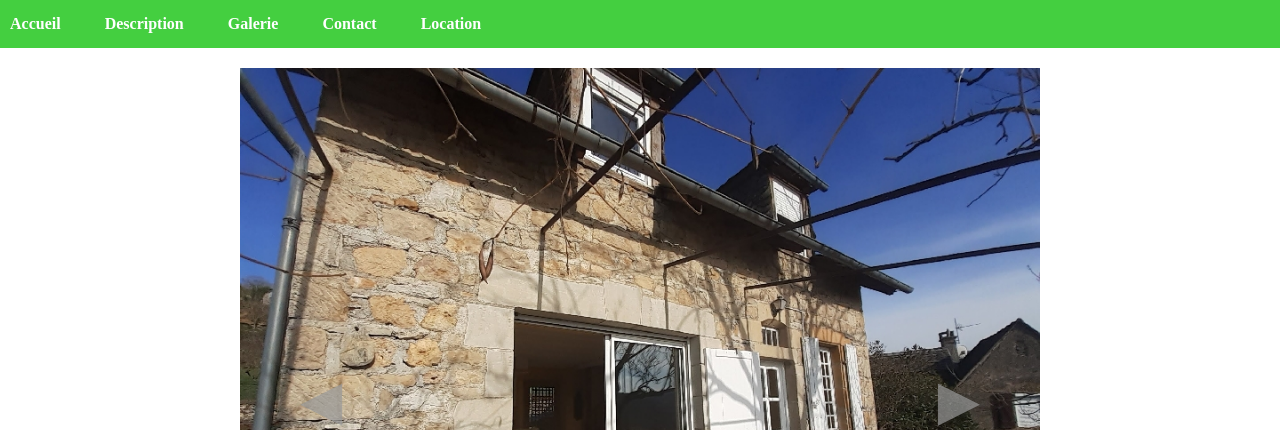
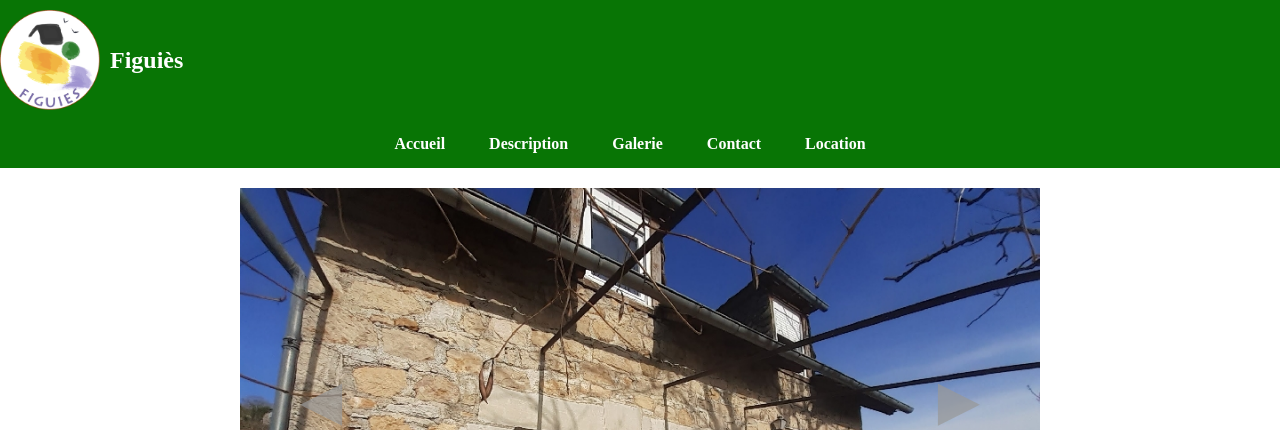
Before and after one commit to matias1102/WebsiteCottage, a PHP site: page /Website/view.html in a window 1280 px wide. Shown: the top 430 px of the page. Run offline with PHP 8.4, Linux system fonts and the light colour scheme; some libraries are stand-ins or nearby versions.

Commit message:
header + logo

```diff
--- a/Website/view.html
+++ b/Website/view.html
@@ -8,18 +8,18 @@
     <link rel="stylesheet" type="text/css" href="../css/style.css">
     <link rel="stylesheet" href="https://cdnjs.cloudflare.com/ajax/libs/font-awesome/6.2.0/css/all.min.css">
     <!-- Inclure la bibliothèque Leaflet -->
-<link rel="stylesheet" href="https://unpkg.com/leaflet@1.7.1/dist/leaflet.css" />
-<script src="https://unpkg.com/leaflet@1.7.1/dist/leaflet.js"></script>
-        <style type="text/css">
-            #map{ /* la carte DOIT avoir une hauteur sinon elle n'apparaît pas */
-                height:400px;
-            }
-        </style>
+    <link rel="stylesheet" href="https://unpkg.com/leaflet@1.7.1/dist/leaflet.css" />
+    <script src="https://unpkg.com/leaflet@1.7.1/dist/leaflet.js"></script>
 </head>
 <body>
+    <!-- En-tête avec le logo et le nom du gîte -->
     <header>
+        <div class="header-content">
+            <img src="../image/LOGO.png" alt="Logo du Gîte">
+            <h1>Figuiès</h1>
+        </div>
+    </header>
 
-    </header>
     <!-- Barre de navigation -->
     <nav>
         <ul>
--- a/css/style.css
+++ b/css/style.css
@@ -1,8 +1,39 @@
 
+/* Styles pour l'en-tête */
+header {
+    background-color: #087505; /* Couleur de fond de l'en-tête */
+    padding: 10px 0; /* Espacement intérieur */
+    display: flex; /* Utiliser Flexbox pour organiser horizontalement */
+    justify-content: flex; /* Aligner le contenu à droite du header */
+    color: white; /* Couleur du texte blanc */
+}
+
+/* Styles pour le conteneur du contenu de l'en-tête */
+.header-content {
+    display: flex; /* Utiliser Flexbox pour aligner les éléments horizontalement */
+    align-items: center; /* Aligner verticalement au centre */
+}
+
+/* Styles pour le logo */
+header img {
+    max-width: 100px; /* Définir la largeur maximale du logo */
+    height: auto; /* Hauteur automatique proportionnelle */
+    margin-right: 10px; /* Espacement entre le logo et le nom du gîte */
+}
+
+/* Styles pour le nom du gîte */
+header h1 {
+    font-size: 24px; /* Taille de police du nom du gîte */
+    margin: 0; /* Supprimer les marges par défaut */
+}
+
+
+/* Styles pour le conteneur principal (body) */
 body {
     margin: 0;
     padding: 0;
 }
+
 
 /* Styles pour l'espace entre le carrousel et la navbar */
 .carousel-section {
@@ -55,9 +86,10 @@ button {
 
 /* Styles pour la barre de navigation */
 nav {
-    background-color: #44CF40; /* Couleur de fond bleu */
+    background-color: #087505; /* Couleur de fond bleu */
     padding: 15px 0; /* Espacement intérieur */
     margin: 0;
+    text-align: center;
 }
 
 ul {
@@ -85,6 +117,8 @@ a {
     padding: 20px;
     margin-top: 20px;
     text-align: center; /* Centre le contenu */
+    display: flex; /* Utiliser Flexbox pour organiser verticalement */
+    flex-direction: column; /* Organiser verticalement */
 }
 
 /* Styles pour les informations de la propriété (rendu vertical et centré) */
```
Also changed, not shown: test.md (deleted, +0 -1 lines), image/LOGO.png (added).
